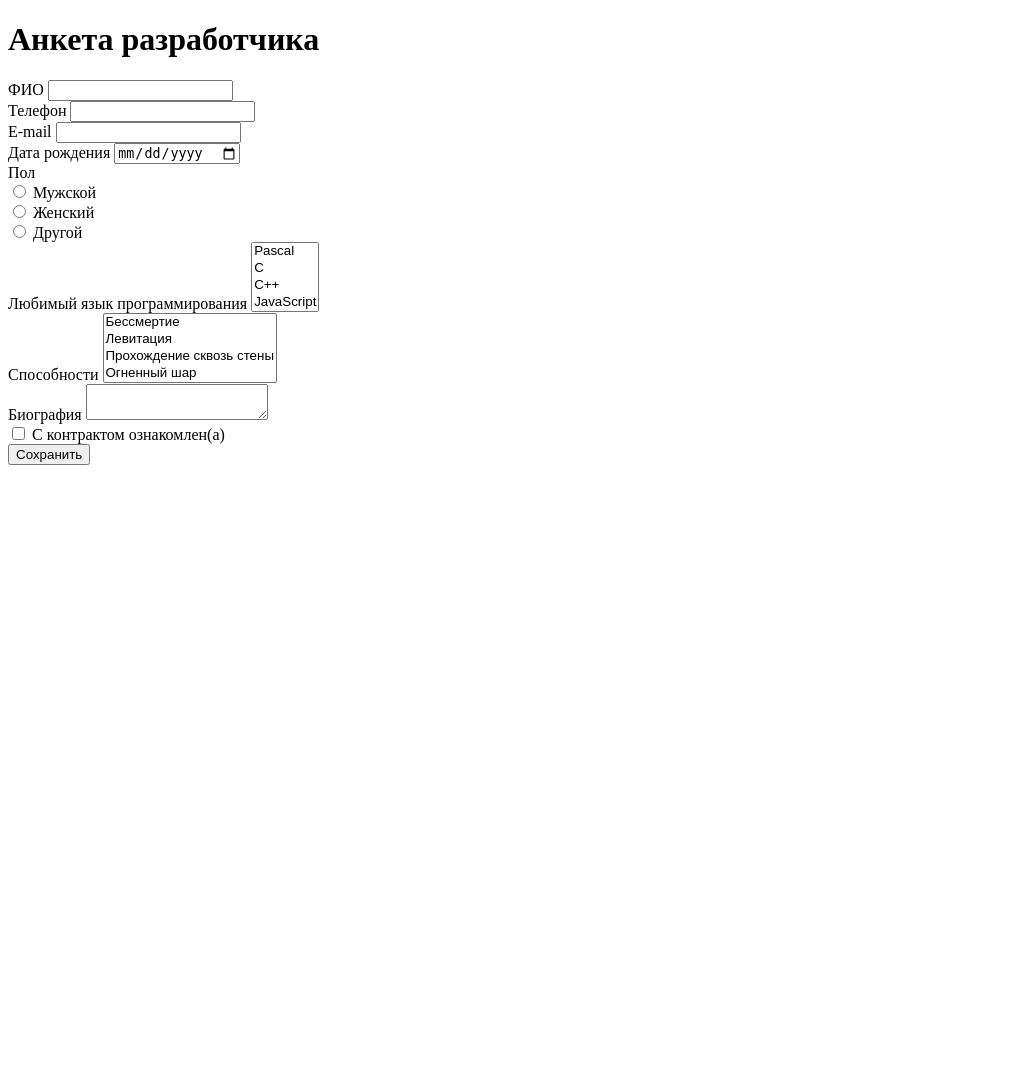
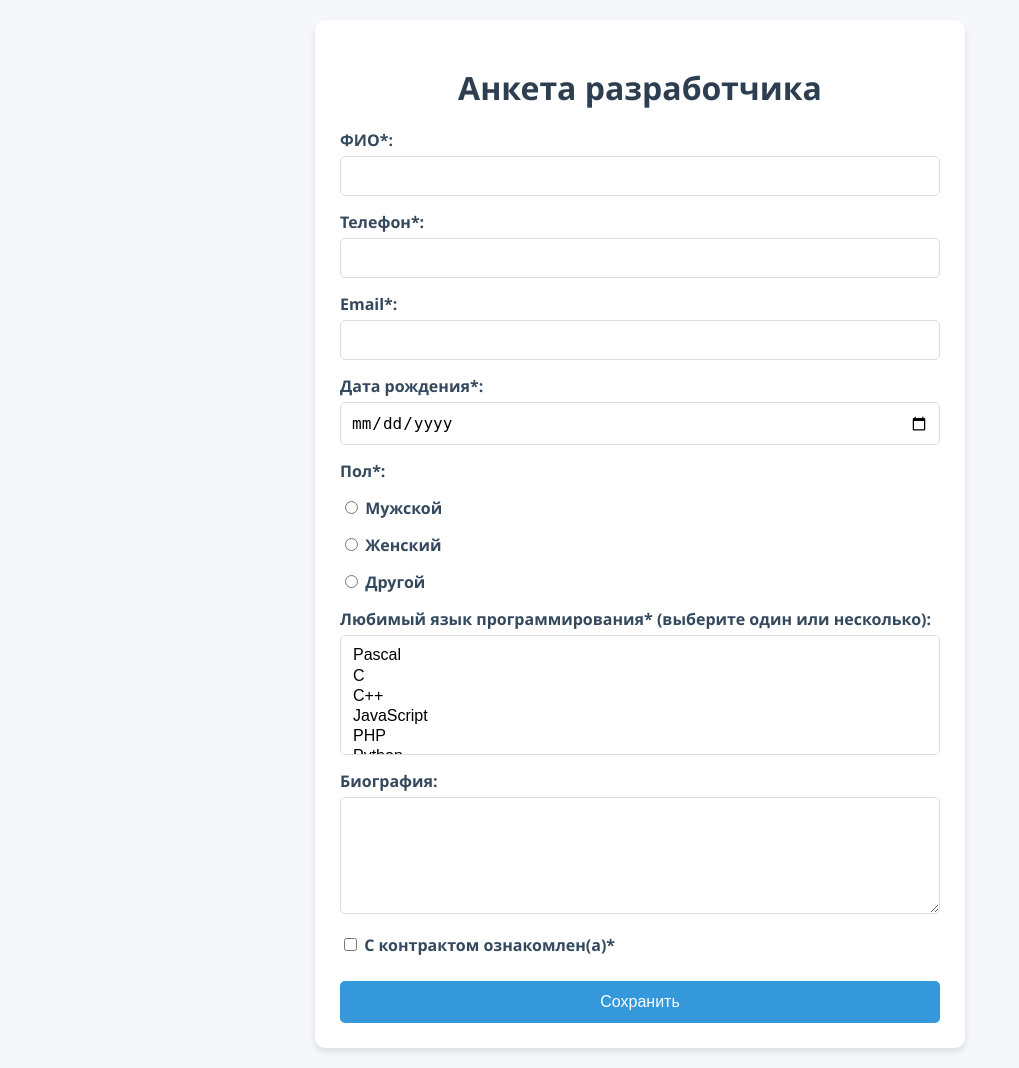
Before and after one commit to oknyabul/67443, a PHP site: page /form.php in a window 1280 px wide. Shown: the whole page, without its empty margins (0-1019 px from the left). Before the commit the page ends 465 px from the top, so only its background shows below. Run offline with PHP 8.4, Linux system fonts and the light colour scheme.

Commit message:
Update form.php

```diff
--- a/task3/form.php
+++ b/task3/form.php
@@ -2,105 +2,148 @@
 <html lang="ru">
 <head>
   <meta charset="UTF-8">
-    <meta name="viewport" content="width=device-width, initial-scale=1.0">
   <title>Анкета разработчика</title>
   <style>
-        /* Ваши стили из предыдущего примера */
-        .error { color: red; }
+    body {
+        font-family: 'Segoe UI', Tahoma, Geneva, Verdana, sans-serif;
+        background-color: #f5f7fa;
+        margin: 0;
+        padding: 20px;
+        color: #333;
+    }
+
+    .container {
+        max-width: 600px;
+        margin: 0 auto;
+        background: white;
+        padding: 25px;
+        border-radius: 10px;
+        box-shadow: 0 4px 6px rgba(0, 0, 0, 0.1);
+    }
+    h1 {
+        text-align: center;
+        color: #2c3e50;
+        margin-bottom: 20px;
+    }
+    label {
+        display: block;
+        margin: 15px 0 5px;
+        font-weight: bold;
+        color: #34495e;
+    }
+
+    input[type="text"],
+    input[type="tel"],
+    input[type="email"],
+    input[type="date"],
+    select,
+    textarea {
+        width: 100%;
+        padding: 10px;
+        border: 1px solid #ddd;
+        border-radius: 5px;
+        font-size: 16px;
+        box-sizing: border-box;
+    }
+
+    select[multiple] {
+        height: 120px;
+    }
+
+    .radio-group, .checkbox-group {
+        margin: 10px 0;
+    }
+
+    .radio-group label, .checkbox-group label {
+
+        display: inline-block;
+
+        margin-right: 15px;
+
+        font-weight: normal;
+
+    }
+
+    button {
+        background: #3498db;
+        color: white;
+        border: none;
+        padding: 12px 20px;
+        font-size: 16px;
+        border-radius: 5px;
+        cursor: pointer;
+        width: 100%;
+        margin-top: 20px;
+        transition: background 0.3s;
+    }
+
+    button:hover {
+        background: #2980b9;
+    }
+
+    .error {
+        color: #e74c3c;
+        margin: 5px 0;
+        font-size: 14px;
+    }
+
+    .success {
+        color: #27ae60;
+        text-align: center;
+        margin: 20px 0;
+        font-weight: bold;
+    }
   </style>
 </head>
 <body>
-    <div class="form-container">
+  <div class="container">
     <h1>Анкета разработчика</h1>
-        <form method="POST" action="index.php">
-            <div class="form-group">
-                <label for="fio" class="required">ФИО</label>
-                <input type="text" id="fio" name="fio" required
-                       value="<?= htmlspecialchars($_POST['fio'] ?? '') ?>">
-            </div>
 
-            <div class="form-group">
-                <label for="phone" class="required">Телефон</label>
-                <input type="tel" id="phone" name="phone" required
-                       value="<?= htmlspecialchars($_POST['phone'] ?? '') ?>">
-            </div>
+    <?php if (!empty($_GET['save'])): ?>
+      <div class="success">Ваши данные успешно сохранены!</div>
+    <?php endif; ?>
 
-            <div class="form-group">
-                <label for="email" class="required">E-mail</label>
-                <input type="email" id="email" name="email" required
-                       value="<?= htmlspecialchars($_POST['email'] ?? '') ?>">
-            </div>
+    <form action="index.php" method="POST">
+    <label>ФИО*:</label>
+    <input type="text" name="fio" required pattern="[А-Яа-яЁёA-Za-z\s]+" maxlength="150">
 
-            <div class="form-group">
-                <label for="birthdate" class="required">Дата рождения</label>
-                <input type="date" id="birthdate" name="birthdate" required
-                       value="<?= htmlspecialchars($_POST['birthdate'] ?? '') ?>">
-            </div>
+    <label>Телефон*:</label>
+    <input type="tel" name="phone" required pattern="[\+\d\s\-]+">
 
-            <div class="form-group">
-                <label class="required">Пол</label>
-                <div class="radio-group">
-                    <div class="radio-option">
-                        <input type="radio" id="male" name="gender" value="male" required
-                               <?= ($_POST['gender'] ?? '') === 'male' ? 'checked' : '' ?>>
-                        <label for="male">Мужской</label>
-                    </div>
-                    <div class="radio-option">
-                        <input type="radio" id="female" name="gender" value="female"
-                               <?= ($_POST['gender'] ?? '') === 'female' ? 'checked' : '' ?>>
-                        <label for="female">Женский</label>
-                    </div>
-                    <div class="radio-option">
-                        <input type="radio" id="other" name="gender" value="other"
-                               <?= ($_POST['gender'] ?? '') === 'other' ? 'checked' : '' ?>>
-                        <label for="other">Другой</label>
-                    </div>
-                </div>
-            </div>
+    <label>Email*:</label>
+    <input type="email" name="email" required>
 
-            <div class="form-group">
-                <label for="languages" class="required">Любимый язык программирования</label>
-                <select id="languages" name="languages[]" multiple required>
-                    <?php
-                    $languages = [
-                        'Pascal', 'C', 'C++', 'JavaScript', 'PHP',
-                        'Python', 'Java', 'Haskel', 'Clojure', 'Prolog',
-                        'Scala', 'Go'
-                    ];
-                    foreach ($languages as $id => $lang) {
-                        $selected = in_array($id+1, $_POST['languages'] ?? []) ? 'selected' : '';
-                        echo "<option value='" . ($id+1) . "' $selected>$lang</option>";
-                    }
-                    ?>
+    <label>Дата рождения*:</label>
+    <input type="date" name="birth_date" required>
+
+    <label>Пол*:</label>
+    <label><input type="radio" name="gender" value="male" required> Мужской</label>
+    <label><input type="radio" name="gender" value="female"> Женский</label>
+    <label><input type="radio" name="gender" value="other"> Другой</label>
+
+    <label>Любимый язык программирования* (выберите один или несколько):</label>
+    <select name="languages[]" multiple="multiple" required>
+      <option value="1">Pascal</option>
+      <option value="2">C</option>
+      <option value="3">C++</option>
+      <option value="4">JavaScript</option>
+      <option value="5">PHP</option>
+      <option value="6">Python</option>
+      <option value="7">Java</option>
+      <option value="8">Haskell</option>
+      <option value="9">Clojure</option>
+      <option value="10">Prolog</option>
+      <option value="11">Scala</option>
+      <option value="12">Go</option>
     </select>
-            </div>
 
-            <div class="form-group">
-                <label for="abilities">Способности</label>
-                <select id="abilities" name="abilities[]" multiple>
-                    <?php
-                    $abilities = [
-                        'Бессмертие', 'Левитация',
-                        'Прохождение сквозь стены', 'Огненный шар'
-                    ];
-                    foreach ($abilities as $id => $ability) {
-                        $selected = in_array($id+1, $_POST['abilities'] ?? []) ? 'selected' : '';
-                        echo "<option value='" . ($id+1) . "' $selected>$ability</option>";
-                    }
-                    ?>
-                </select>
-            </div>
+    <label>Биография:</label>
+    <textarea name="bio" rows="5"></textarea>
 
-            <div class="form-group">
-                <label for="bio">Биография</label>
-                <textarea id="bio" name="bio"><?= htmlspecialchars($_POST['bio'] ?? '') ?></textarea>
-            </div>
-
-            <div class="checkbox-container">
-                <input type="checkbox" id="contract" name="contract" required
-                       <?= !empty($_POST['contract']) ? 'checked' : '' ?>>
-                <label for="contract" class="required">С контрактом ознакомлен(а)</label>
-            </div>
+    <label>
+      <input type="checkbox" name="agree" required>
+      С контрактом ознакомлен(а)*
+    </label>
 
     <button type="submit">Сохранить</button>
     </form>
```
Lines whose indentation alone changed are shown as unchanged.
